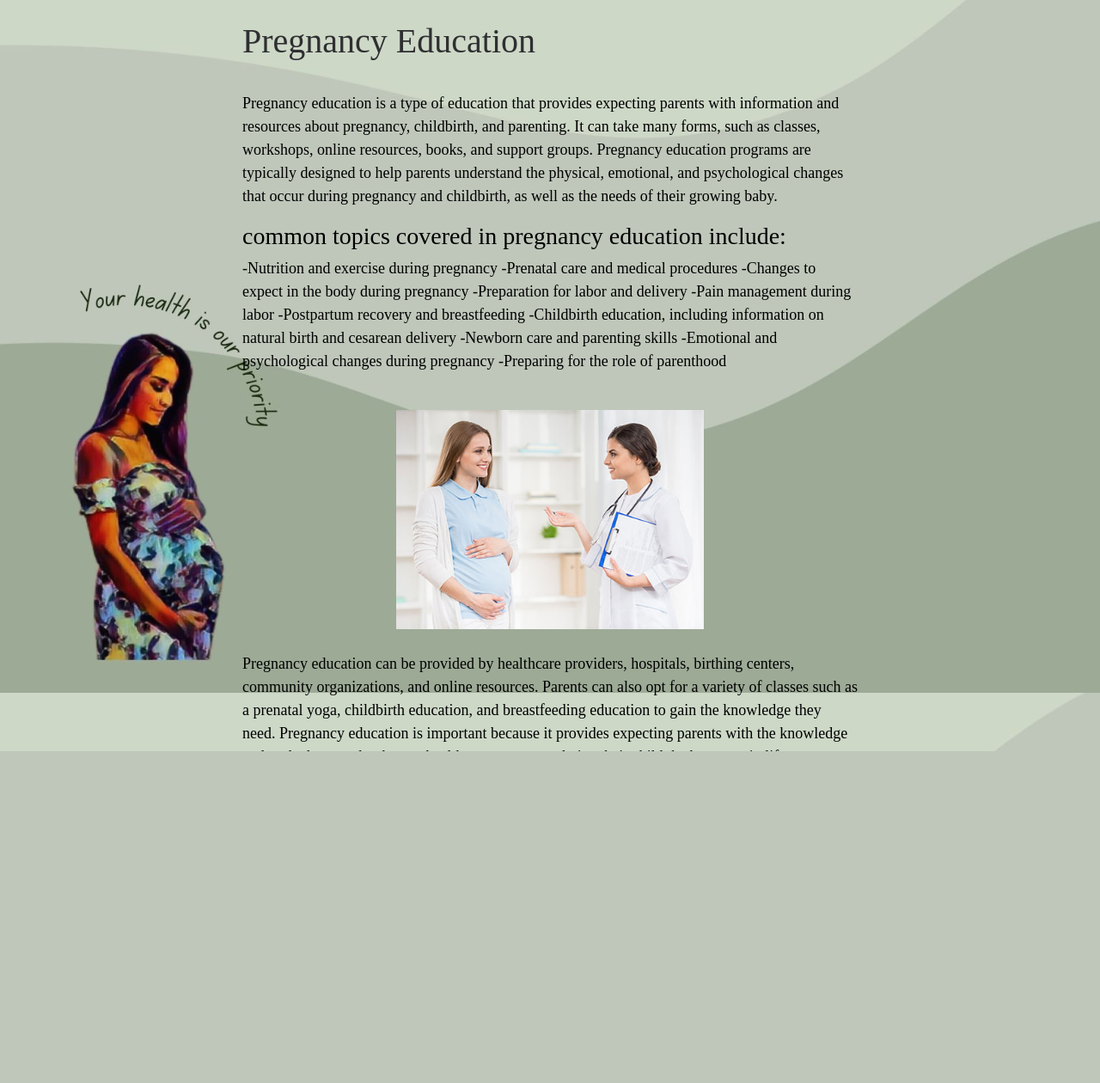
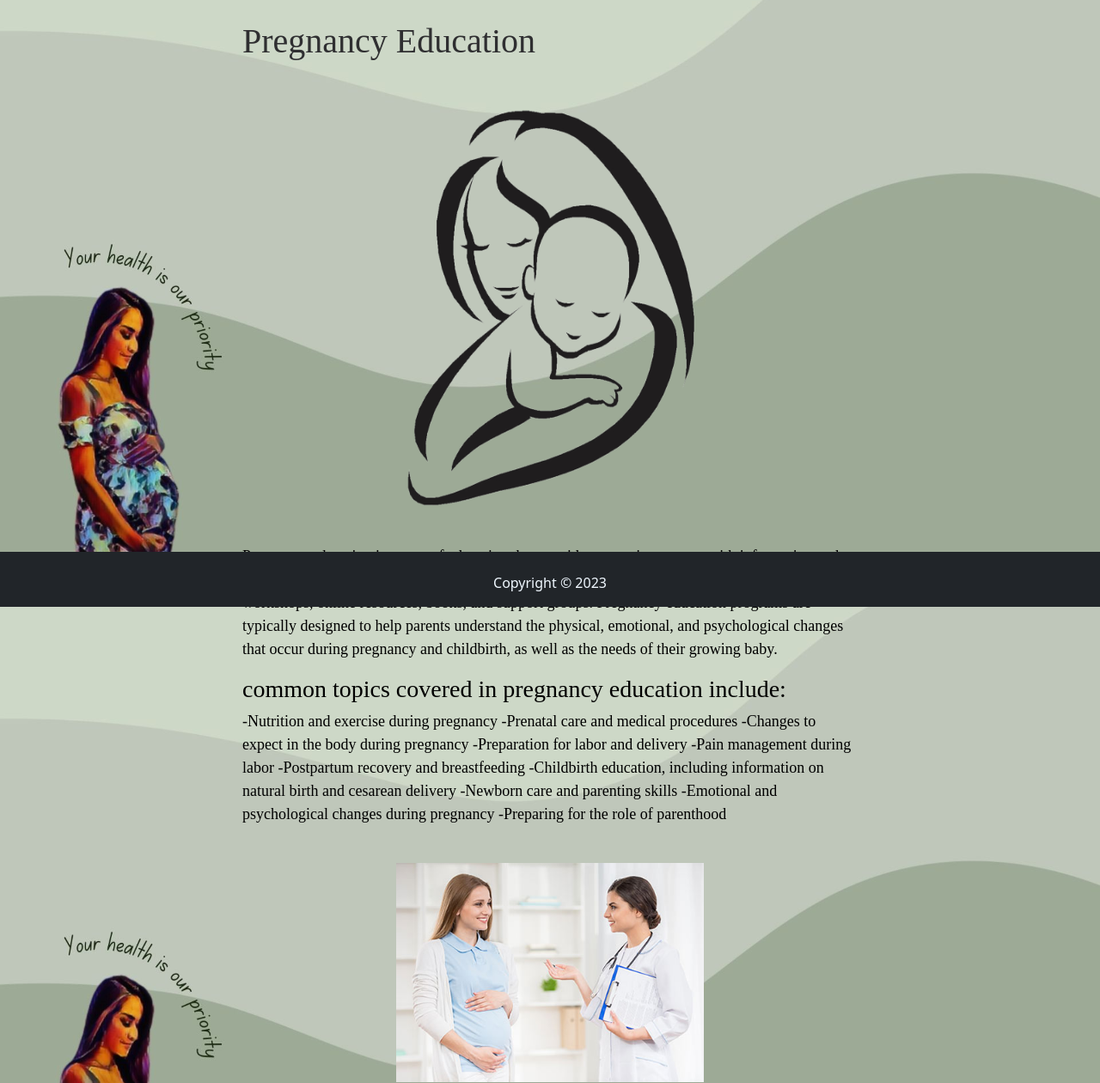
Before and after one commit to kelvin-kahuho/Momma-App---Flask, a Flask app: page / in a window 1280 px wide. Shown: the part 94-1354 px from the top of the page at 86% size. Before the commit the page ends 968 px from the top, so only its background shows below. Run offline with Flask 2, Linux system fonts and the light colour scheme.

Commit message:
minor fixes

```diff
--- a/index/static/css/static.css
+++ b/index/static/css/static.css
@@ -15,7 +15,6 @@ h1 {
     font-family: 'Times New Roman', Times, serif;
     margin-left: 200px;
     margin-right: 200px;
-    overflow: scroll;
     max-height: 850px;
 }
 
@@ -25,3 +24,9 @@ h1 {
     margin-right: auto;
     width: 50%;
   }
+
+.footer {
+    position: fixed;
+    bottom: 0;
+    width: 100%;
+}
--- a/index/templates/hello.html
+++ b/index/templates/hello.html
@@ -2,6 +2,8 @@
 {% block content %}
 <div class="essay">
     <h1>Pregnancy Education</h1>
+    <br>
+    <img src="{{url_for('static', filename='images/home1.png')}}" class="center" width="200px" height="500px" alt="">
     <br>
     <p>
         Pregnancy education is a type of education that provides expecting parents with information and resources about pregnancy, childbirth, and parenting. It can take many forms, such as classes, workshops, online resources, books, and support groups. Pregnancy education programs are typically designed to help parents understand the physical, emotional, and psychological changes that occur during pregnancy and childbirth, as well as the needs of their growing baby.
--- a/index/templates/main.html
+++ b/index/templates/main.html
@@ -10,7 +10,7 @@
     <!-- Add icon library -->
     <link rel="stylesheet" href="https://cdnjs.cloudflare.com/ajax/libs/font-awesome/4.7.0/css/font-awesome.min.css">
 </head>
-<body style="background-image: url({{ url_for('static', filename='images/background.jpg') }}); background-size: cover; height:900px">
+<body style="background-image: url({{ url_for('static', filename='images/background.jpg') }}); background-size: 100%; background-attachment: fixed;">
   <nav class="navbar navbar-expand-lg navbar-dark bg-dark">
 		<a style="font-size: 45px; font-style:normal; font-family: serif; color: rgb(163, 233, 72);" class="navbar-brand" href="/">Momma</a>
     <button class="navbar-toggler" type="button" data-toggle="collapse" data-target="#navbarSupportedContent" aria-controls="navbarSupportedContent" aria-expanded="false" aria-label="Toggle navigation">
@@ -59,6 +59,11 @@
 
 
             {% endblock content %}
+
+    </div>
+    <div class="bg-dark footer">
+      <br>
+      <p style="color: aliceblue; text-align: center;">Copyright © 2023</p>
     </div>
     <script src="https://cdn.jsdelivr.net/npm/@popperjs/core@2.11.6/dist/umd/popper.min.js" integrity="sha384-oBqDVmMz9ATKxIep9tiCxS/Z9fNfEXiDAYTujMAeBAsjFuCZSmKbSSUnQlmh/jp3" crossorigin="anonymous"></script>
     <script src="https://cdn.jsdelivr.net/npm/bootstrap@5.2.1/dist/js/bootstrap.min.js" integrity="sha384-7VPbUDkoPSGFnVtYi0QogXtr74QeVeeIs99Qfg5YCF+TidwNdjvaKZX19NZ/e6oz" crossorigin="anonymous"></script>
```
Also changed, not shown: index/static/images/home1.png (added).
